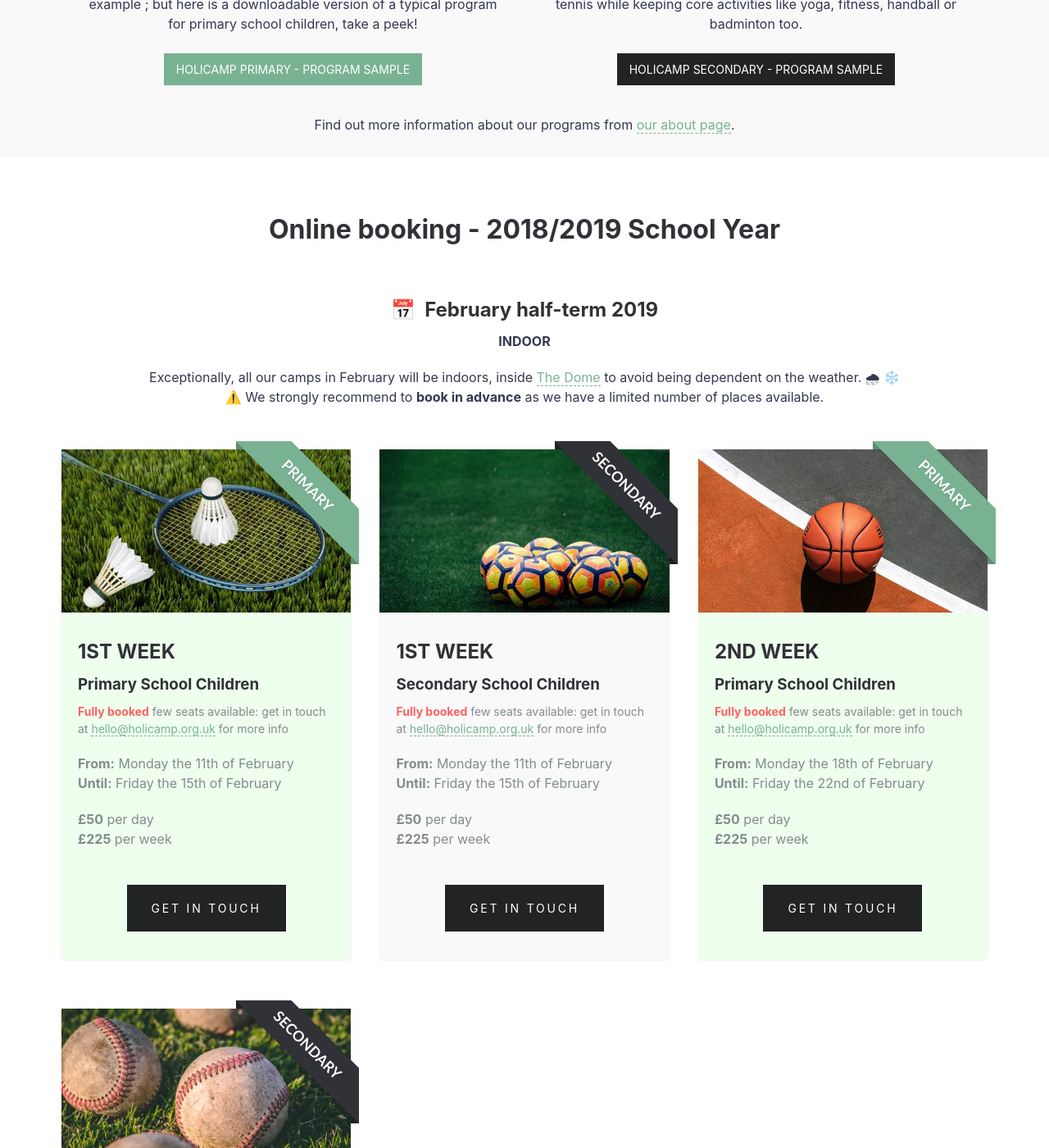
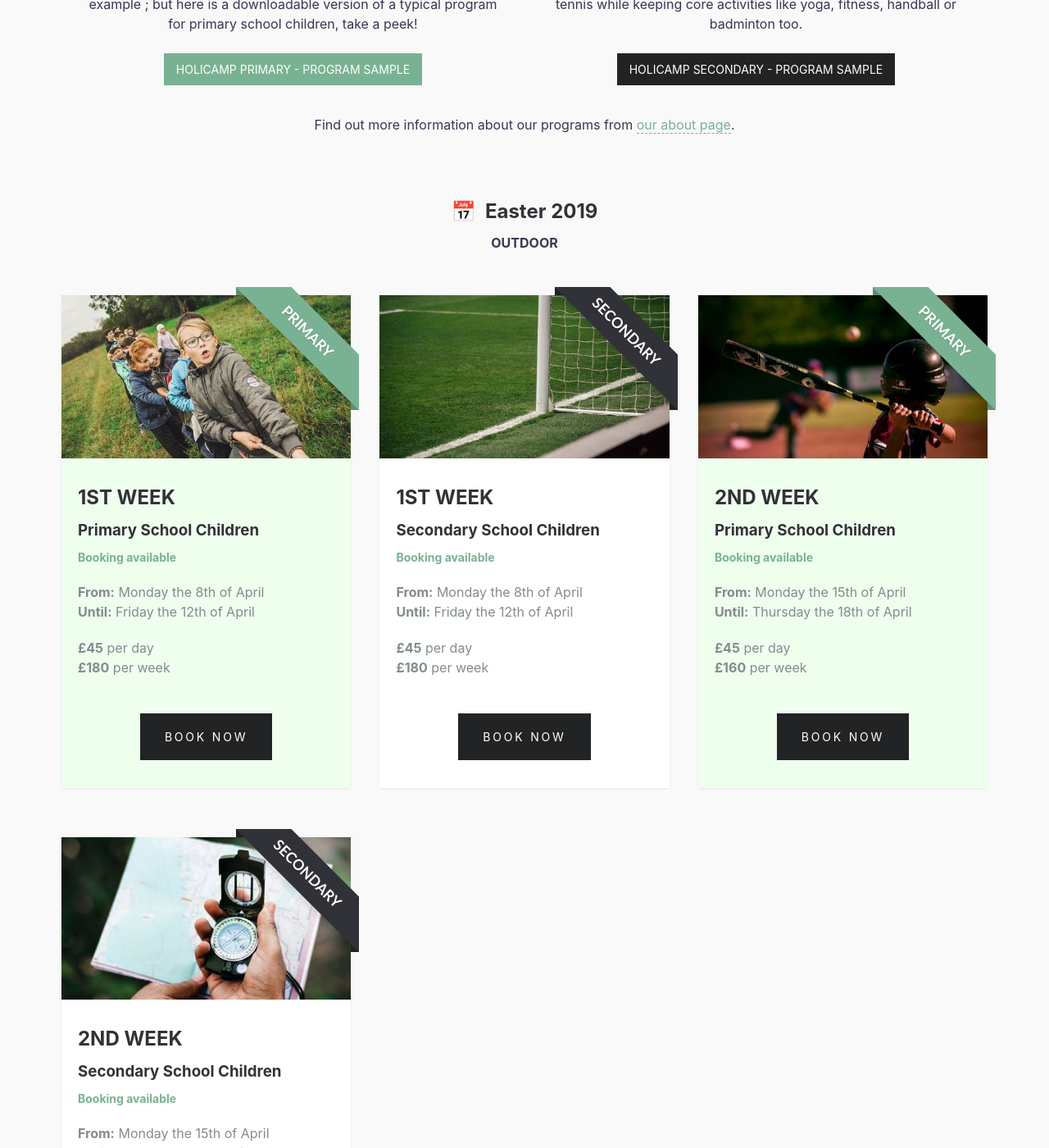
Before and after one commit to holicamp/holicamp.github.io, a Jekyll site: the page built from index.md, in a window 1280 px wide and 1400 px high, scrolled down 1385 px. Shown: the whole window at 82% size. Built offline with Jekyll 4.4.1, drawn with Linux system fonts in a browser that asks for light colours; nearby versions of some CDN libraries; comment, search, counter and statistics services are not loaded; some of the changed text lies outside the part shown.

Commit message:
Summer half-term

```diff
--- a/_layouts/default.html
+++ b/_layouts/default.html
@@ -80,25 +80,6 @@ layout: compress
                 </div>
             </section>
 
-            <section>
-                <div class="container">
-                    <h1 id="booking" class="post-list-header">Online booking - 2018/2019 School Year</h1>
-                    <h2 class="post-list-header">📅&nbsp;&nbsp;February half-term 2019</h2>
-                    <p class="center">
-                        <strong>INDOOR</strong>
-                    </p>
-                    <p class="center">
-                        Exceptionally, all our camps in February will be indoors, inside <a href="{{ '/about#the-dome' | relative_url }}">The Dome</a> to avoid being dependent on the weather. 🌧 ❄️<br />
-                        ⚠️ We strongly recommend to <strong>book in advance</strong> as we have a limited number of places available.
-                    </p>
-                    <div class="post-list">
-                        {% for post in site.categories.spring_ht_2019 %}
-                            {% include card.html %}
-                        {% endfor %}
-                    </div>
-                </div>
-            </section>
-
             <section class="bg-alt">
                 <div class="container">
                     <h2 class="post-list-header">📅&nbsp;&nbsp;Easter 2019</h2>
```
Also changed, not shown: _posts/2018-2019/4_summer_ht_2019/2018-09-08-camp-2.md (+5 -3 lines), _posts/2018-2019/4_summer_ht_2019/2018-09-09-camp-1.md (+5 -3 lines).
